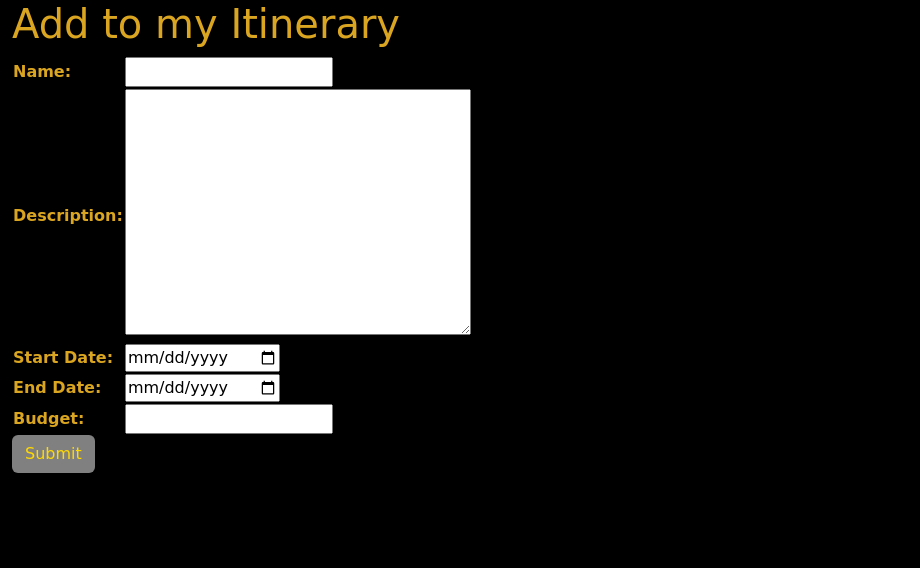
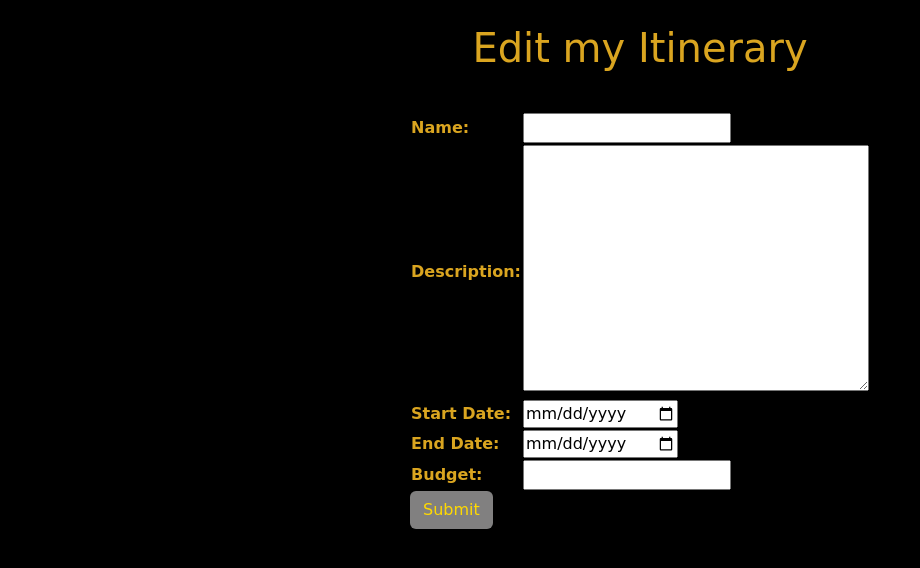
Before and after one commit to BUSAMT/DestinationInTime, a Django app: page /itins/create/ in a window 1280 px wide. Shown: the part 88-656 px from the top of the page, without its empty margins (0-920 px from the left). Run offline with Django 4.2, Linux system fonts and the light colour scheme; the visitor is signed in with stand-in values (Sample User, id 1); some web fonts are replaced.

Commit message:
edited form layout/ style for add_step, edit_itin, delete_itin. stop_confirm_delete resistant to css changes

```diff
--- a/main_app/static/css/style.css
+++ b/main_app/static/css/style.css
@@ -35,6 +35,7 @@ a.navbar li.nav-link {
 .btn {
   background-color: rgb(129, 128, 128);
   color: rgb(255, 217, 0);
+  max-width: 20vh;
 }
 .btn:hover {
   background-color: rgb(232, 156, 25);
@@ -75,6 +76,11 @@ a.navbar li.nav-link {
 .padder {
   height: 2rem;
 }
+
+.shrink {
+    width: auto!important;
+}
+
 
 /* ++++++++++++++++++++ end utility section ++++++++++++++++++++ */
 
--- a/main_app/templates/main_app/itinerary_form.html
+++ b/main_app/templates/main_app/itinerary_form.html
@@ -2,13 +2,22 @@
 
 {% block content %}
 
+<!-- itin_edit form -->
+<section class="container">
+    <div class="container">
+        <div class="row text-center">
+            <div class="col">
+                <!-- wtf is going on with this if object thing? -->
                 {% if object %}
-  <h1>Edit <span class="teal-text">{{ object.name }}</span></h1>
+                    <h1 class="title">Edit <span class="teal-text">{{ object.name }}</span></h1>
                 {% else %}
-  <h1>Add to my Itinerary</h1>
+                    <h1 class="title">Edit my Itinerary</h1>
                 {% endif %}
-
-
+            </div>
+        </div>
+        <div class="row">
+            <div class="col"></div>
+            <div class="col justify-content-center">
                 <form action="" method="POST">
                     {% csrf_token %}
                     <table>
@@ -17,5 +26,10 @@
                     </table>
                     <input type="submit" value="Submit" class="btn">
                 </form>
+            </div>
+            <div class="col"></div>
+        </div>
+    </div>
+</section>
 
 {% endblock %}
```
Also changed, not shown: main_app/templates/itins/add_stop.html (+18 -5 lines), main_app/templates/main_app/itinerary_confirm_delete.html (+29 -7 lines), main_app/templates/main_app/stop_confirm_delete.html (+30 -7 lines). Lines whose indentation alone changed are shown as unchanged.
